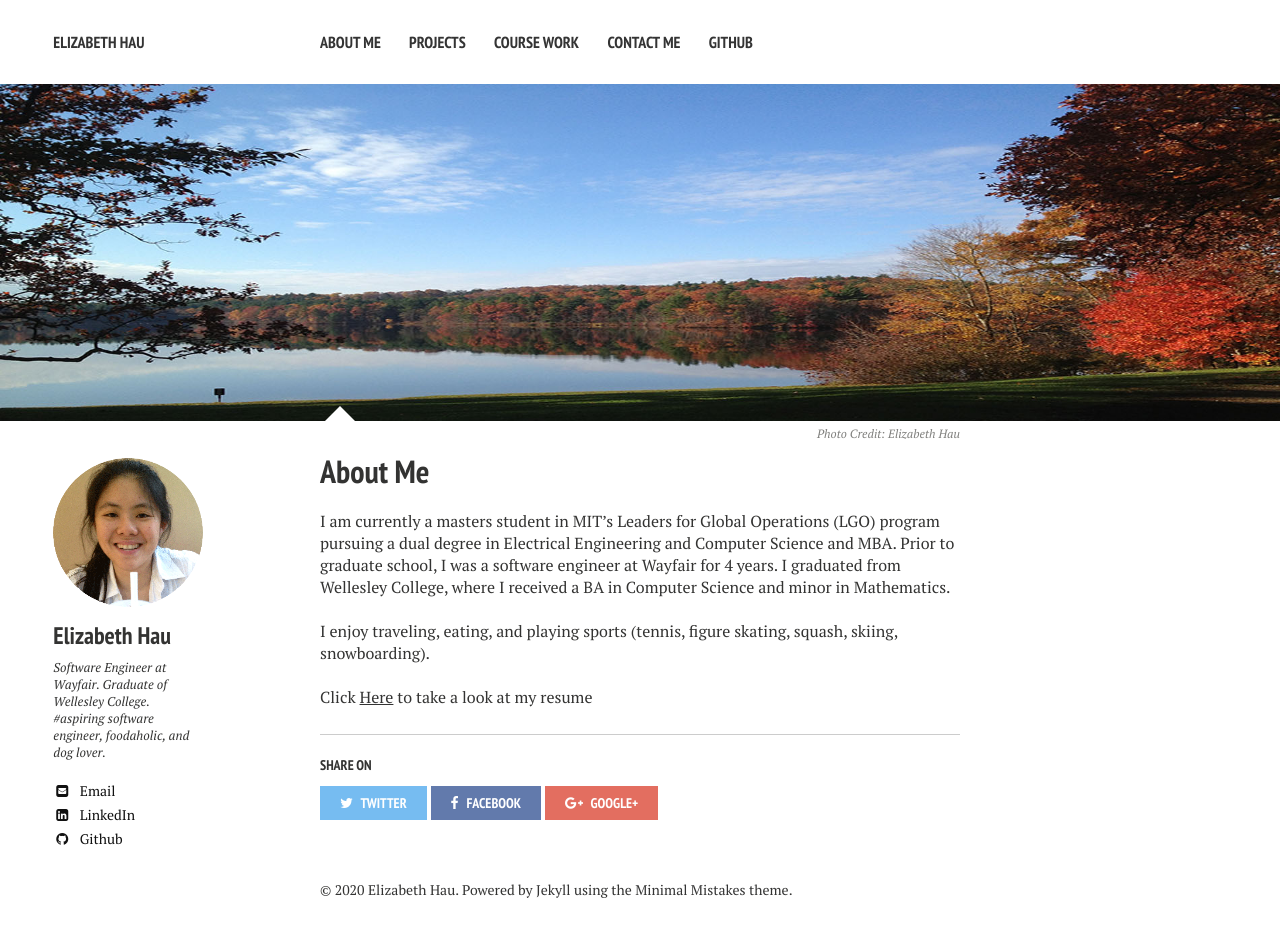
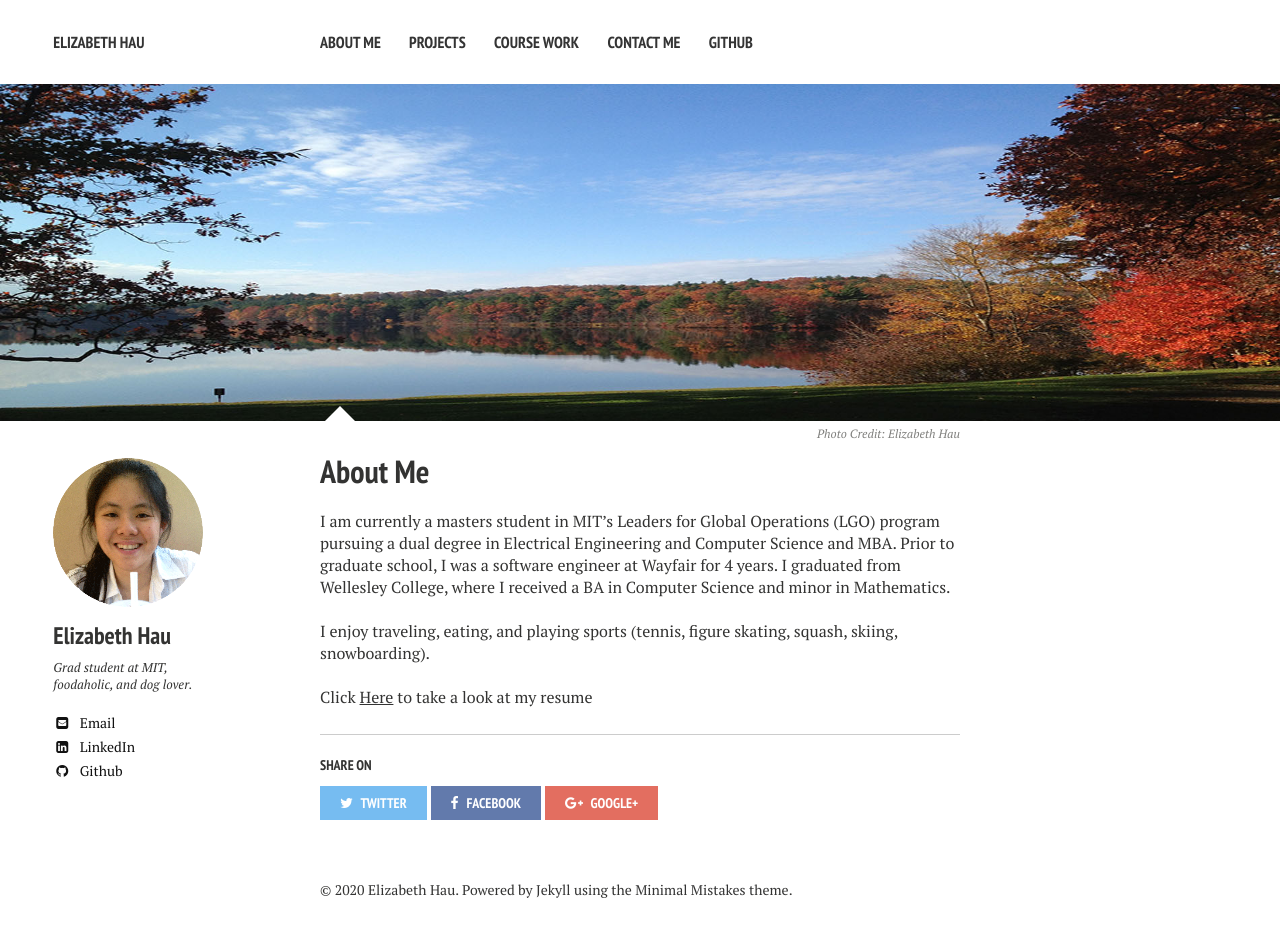
Before and after one commit to elizabethhau/elizabethhau.github.io, a Jekyll site: the page built from index.md, in a window 1280 px wide. Built offline with Jekyll 4.4.1, drawn with Linux system fonts in a browser that asks for light colours; nearby versions of some CDN libraries.

Commit message:
modify short bio & update email

```diff
--- a/_config.yml
+++ b/_config.yml
@@ -28,8 +28,8 @@ kramdown:
 owner:
   name: Elizabeth Hau
   avatar: bio-photo-2.png
-  bio: "Software Engineer at Wayfair. Graduate of Wellesley College. #aspiring software engineer, foodaholic, and dog lover."
-  email: elizabeth.hau@wellesley.edu
+  bio: "Grad student at MIT, foodaholic, and dog lover."
+  email: elizabeth.h.hau@gmail.com
   disqus-shortname:
   twitter: #username
   facebook: #username
```
